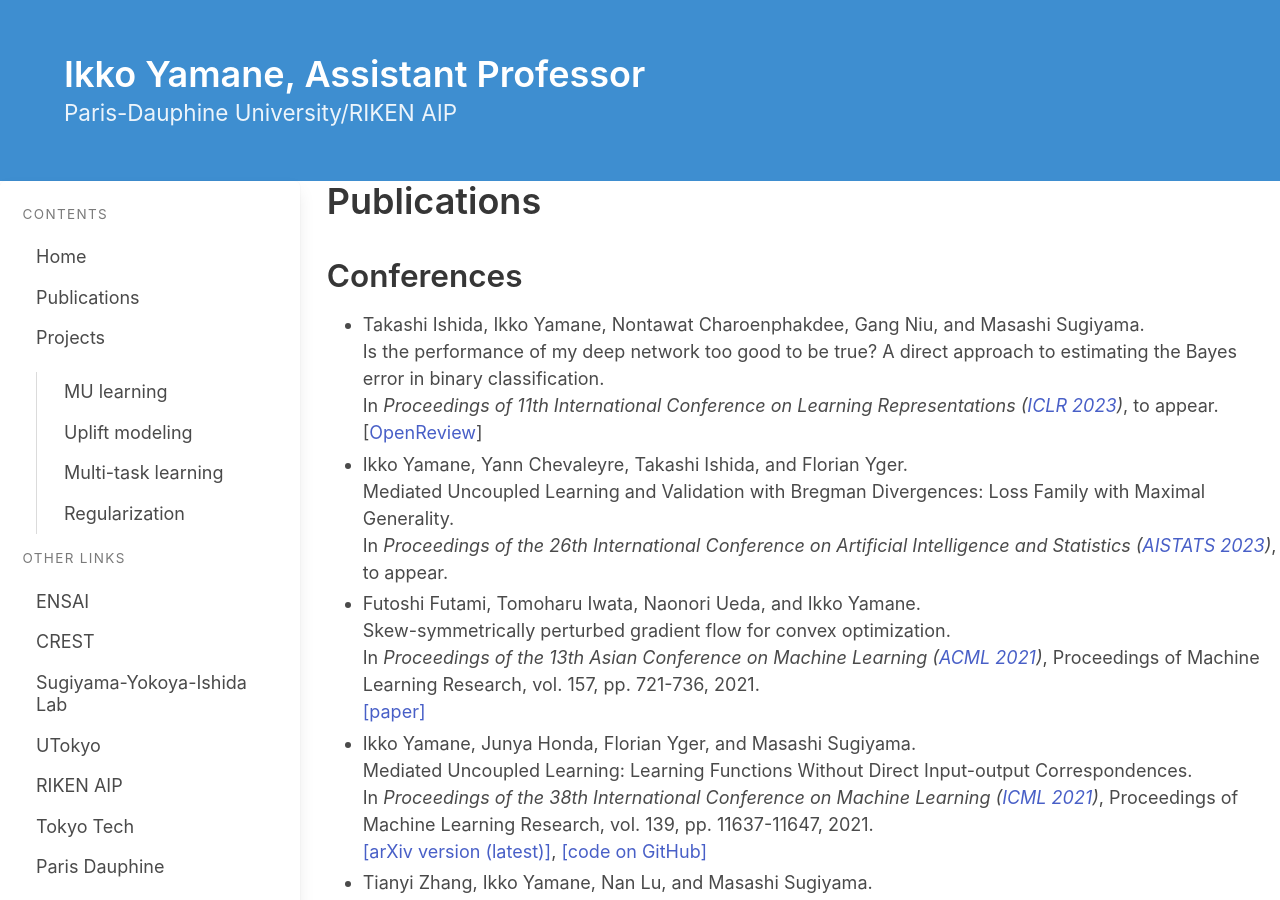
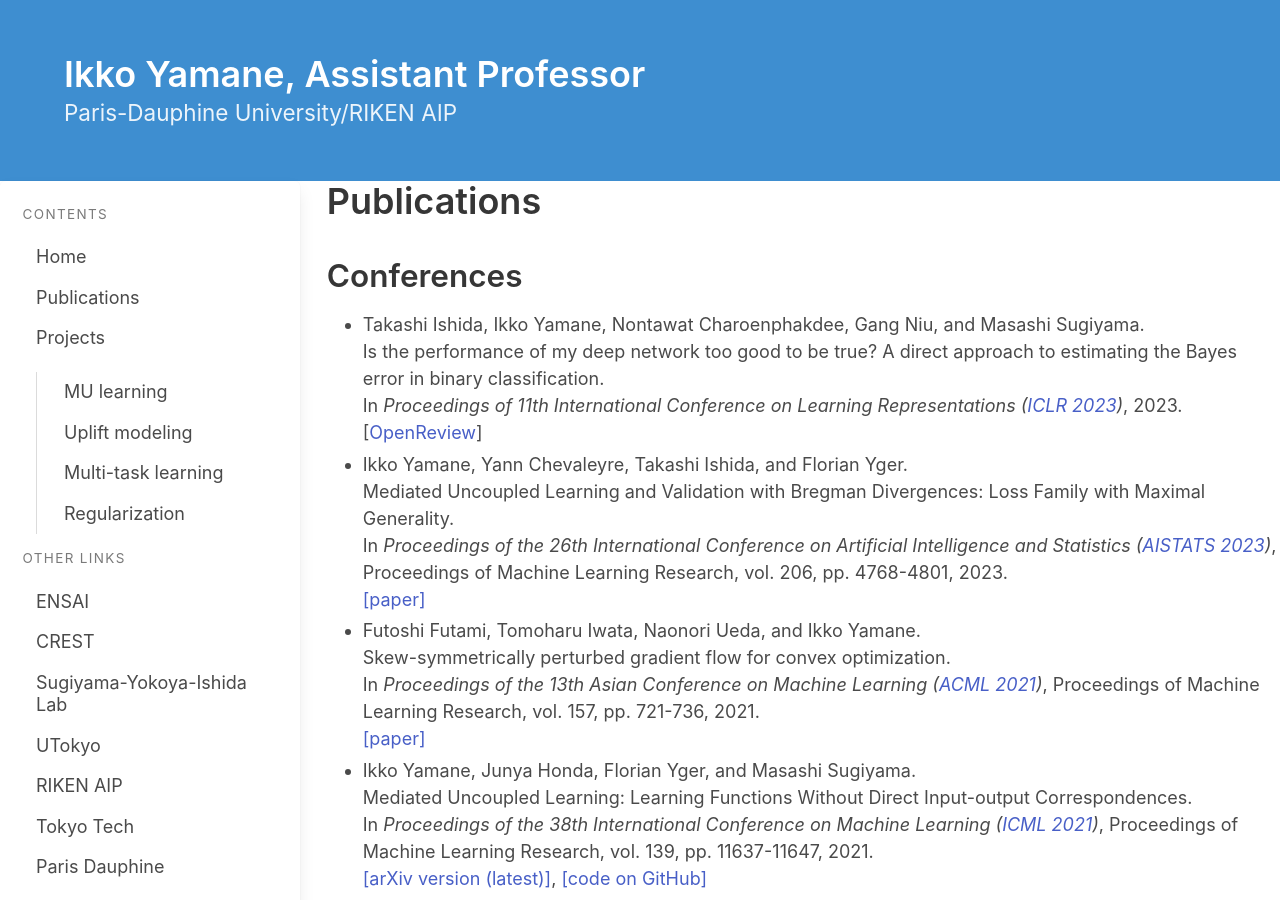
Before and after one commit to i-yamane/i-yamane.github.io, a Jekyll site: the page built from publications.md, in a window 1280 px wide and 900 px high. Built offline with Jekyll 4.4.1, drawn with Linux system fonts in a browser that asks for light colours; nearby versions of some CDN libraries.

Commit message:
Update publications.md

```diff
--- a/publications.md
+++ b/publications.md
@@ -13,12 +13,13 @@ subtitle: Paris-Dauphine University/RIKEN AIP
 ## Conferences
 - Takashi Ishida, Ikko Yamane, Nontawat Charoenphakdee, Gang Niu, and Masashi Sugiyama.<br />
 Is the performance of my deep network too good to be true? A direct approach to estimating the Bayes error in binary classification.<br />
-In _Proceedings of 11th International Conference on Learning Representations ([ICLR 2023](https://iclr.cc/Conferences/2023))_, to appear.<br />
+In _Proceedings of 11th International Conference on Learning Representations ([ICLR 2023](https://iclr.cc/Conferences/2023))_, 2023.<br />
 [[OpenReview](https://openreview.net/forum?id=FZdJQgy05rz)]
 
 - Ikko Yamane, Yann Chevaleyre, Takashi Ishida, and Florian Yger.<br />
 Mediated Uncoupled Learning and Validation with Bregman Divergences: Loss Family with Maximal Generality.<br />
-In _Proceedings of the 26th International Conference on Artificial Intelligence and Statistics ([AISTATS 2023](https://virtual.aistats.org/Conferences/2023))_, to appear.
+In _Proceedings of the 26th International Conference on Artificial Intelligence and Statistics ([AISTATS 2023](https://virtual.aistats.org/Conferences/2023))_, Proceedings of Machine Learning Research, vol. 206, pp. 4768-4801, 2023.<br />
+[[paper]](https://proceedings.mlr.press/v206/yamane23a/yamane23a.pdf)
 
 - Futoshi Futami, Tomoharu Iwata, Naonori Ueda, and Ikko Yamane.<br />
 Skew-symmetrically perturbed gradient flow for convex optimization.<br />
```
